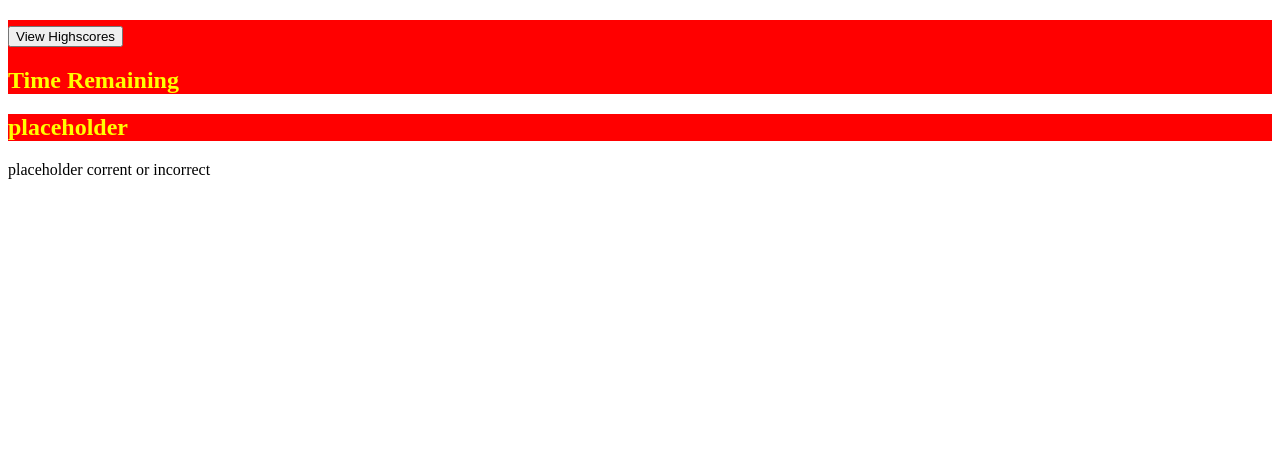
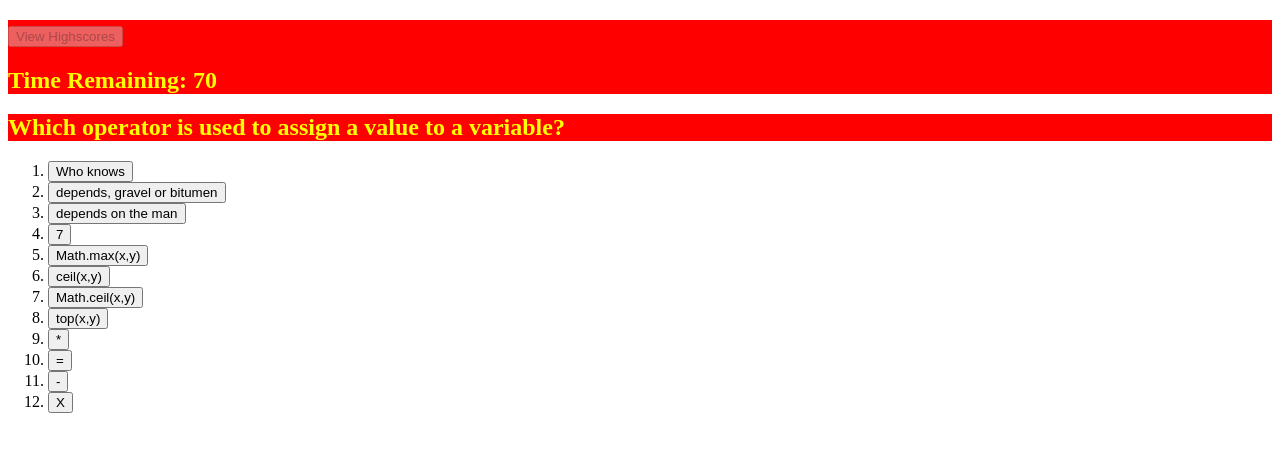
Before and after one commit to Cancer2806/Code-Quiz, a plain HTML site: page index.html in a window 1280 px wide. Both pictures are taken after a click on the button "Start Quiz". Drawn offline with Linux system fonts and the light colour scheme.

Commit message:
update html and js files

```diff
--- a/assets/js/quiz.js
+++ b/assets/js/quiz.js
@@ -2,16 +2,14 @@
 
 const quiz = [{
   qu: "How many roads must a man walk down?",
-  an1: "Who knows",
-  an2: "depends, gravel or bitumen",
-  an3: "depends on the man",
-  an4: "7",
+  answers: ["Who knows", "depends, gravel or bitumen", "depends on the man", "7"],
   correct: 3
 }, {
-  qu: "How many roads must a man walk down?",
-  an1: "Who knows",
-  an2: "depends, gravel or bitumen",
-  an3: "depends on the man",
-  an4: "7",
-  correct: 3
-}]
+  qu: "How do you find the highest value of x and y?",
+  answers: ["Math.max(x,y)", "ceil(x,y)", "Math.ceil(x,y)", "top(x,y)"],
+  correct: 1
+  }, {
+    qu: "Which operator is used to assign a value to a variable?",
+    answers: ["*", "=", "-", "X"],
+    correct: 2
+  }]
--- a/assets/js/script.js
+++ b/assets/js/script.js
@@ -4,18 +4,50 @@ const highscoreBtn = document.getElementById("high-score");
 const submitBtn = document.getElementById("submit");
 const goBackBtn = document.getElementById("go-back");
 const clearScoreBtn = document.getElementById("clear-scores");
-const timerText = document.getElementById("timer-countdown");
+const timerText = document.getElementById("timer-display");
 const startScrn = document.getElementById("start-screen");
 const questionScrn = document.getElementById("question-screen");
 const gameoverScrn = document.getElementById("game-over");
 const highScoreScrn = document.getElementById("high-score");
 const finalScoreText = document.getElementById("final-score");
+const questionAsked = document.querySelector(".question-asked");
+const answerList = document.querySelector("#answer-list");
+const questionResult = document.querySelector("#result");
 
+// Global variables and assignments
+let timeRemaining = 70;
+let finalScore = 0;
+let initials = "";
 
-// Global variables
-timeRemaining = 70;
-finalScore = 0;
-initials = ""
+questionResult.textContent = "";
+
+function checkAnswer() {
+
+}
+
+function quizQuestions() {
+  questionScrn.classList.remove("hide");
+
+  answerList.textContent = "";
+  // loop through the questions
+  for (var i = 0; i < quiz.length; i++) {
+    const question = quiz[i];
+    questionAsked.textContent = question.qu;
+    for (var j = 0; j < 4; j++) {
+      // create button list of answers
+      const answer = question.answers[j];
+      const li = document.createElement('li');
+      const button = document.createElement('button');
+      button.textContent = answer;
+      button.addEventListener('click', checkAnswer);
+      li.appendChild(button);
+      answerList.append(li);
+    }
+
+  }
+
+}
+
 
 function beginQuiz() {
   // start timer
@@ -23,13 +55,27 @@ function beginQuiz() {
   // display question screen
   // pose questions
   console.log("apples");
+  // disable High Scores button while quiz is in progress
+
+  highscoreBtn.disabled = true;
+  // remove startup screen
   startScrn.classList.add("hide");
-  questionScrn.classList.remove("hide");
+
+  // ensure timer reset
+  timerRemaining = 70;
+  timerText.textContent = timerRemaining;
+  quizQuestions();
+}
+
+function showHighScores() {
 
 }
 
 // When user clicks on Start, start the quiz by calling beginQuiz
 startBtn.addEventListener("click", beginQuiz);
+
+// When user clicks on High Scores, go to the highscores screen
+highscoreBtn.addEventListener("click", showHighScores);
 
 
 // pseudo code
--- a/index.html
+++ b/index.html
@@ -11,13 +11,15 @@
 
 <body>
   <header>
+    <!-- place highscore button and timer in header so that always visible at top of screen -->
     <section id="head">
       <h2><button id="high-score">View Highscores</button></h2>
-      <h2 id="timer-countdown">Time Remaining</h2>
+      <h2 id="timer-countdown">Time Remaining:  <span id="timer-display">0</span></h2>
     </section>
   </header>
 
   <main>
+
     <section id="start-screen">
       <h1>Coding Quiz Challenge</h1>
       <p>Try to answer the following code-related questions within the time limit.  Keep in mind that incorrect answers will penalise your scoretime by ten seconds!</p>
@@ -25,8 +27,12 @@
     </section>
 
     <section id="question-screen" class = "hide">
-      <h2 class="question-asked">placeholder</h2>
-      <!-- javascript to insert answers as a list of buttons.  User will click on the desired answer -->
+      <!-- show the question -->
+      <h2 class="question-asked"></h2>
+      <!-- show the answer list. Javascript to insert answers as a list of buttons.  User will click on the desired answer -->
+      <ol id="answer-list">
+
+      </ol>
       <p id="result">placeholder corrent or incorrect</p>
 
     </section>
```
Also changed, not shown: 3 other files.
